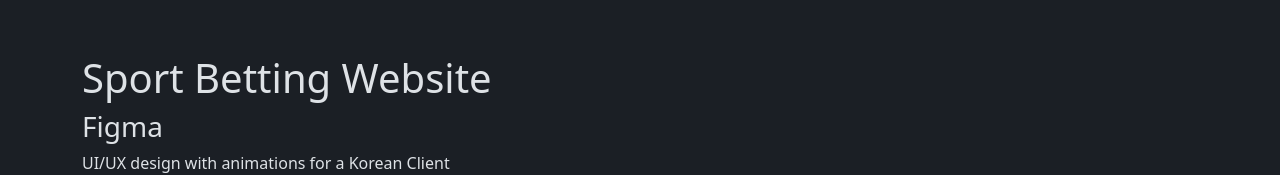
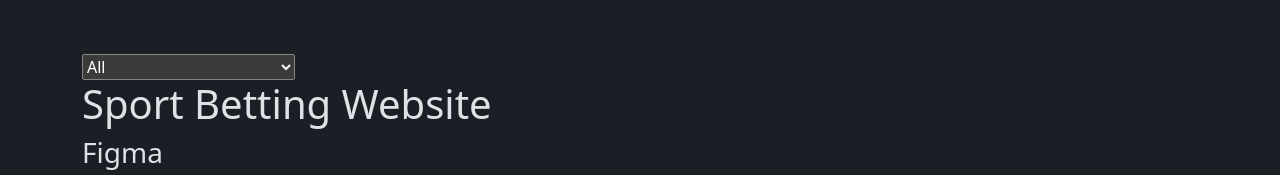
Before and after one commit to Poornajith/Portfolio, a React (Create React App) app: page /web in a window 1280 px wide. Shown: the part 543-718 px from the top of the page. Built offline with nearby package versions, Linux system fonts and the light colour scheme.

Commit message:
project filter workig

```diff
--- /dev/null
+++ b/src/Components/WebDev/Filter.jsx
@@ -0,0 +1,27 @@
+// Filter.js
+import React, { useState } from 'react';
+
+const categories = ['All', 'Design', 'Design and Development', 'Mobile App Design'];
+
+const Filter = ({ onFilterChange }) => {
+    const [selectedCategory, setSelectedCategory] = useState('All');
+
+    const handleCategoryChange = (event) => {
+        setSelectedCategory(event.target.value);
+        onFilterChange(event.target.value);
+    };
+
+    return (
+        <div>
+            <select value={selectedCategory} onChange={handleCategoryChange}>
+                {categories.map((category) => (
+                    <option key={category} value={category}>
+                        {category}
+                    </option>
+                ))}
+            </select>
+        </div>
+    );
+};
+
+export default Filter;
--- a/src/Components/WebDev/WebDevHome.jsx
+++ b/src/Components/WebDev/WebDevHome.jsx
@@ -2,10 +2,17 @@ import NavBar from "../NavBar";
 import {Container} from "react-bootstrap";
 import Slider from "./Slider";
 import Gallery from "./Gallery";
-import MaintenanceScreen from "../MaintenanceScreen";
-import {projects} from "./Projects";
+// import MaintenanceScreen from "../MaintenanceScreen";
+import {projects,filterProjects} from "./Projects";
+import Filter from './Filter';
+import {useState} from "react";
 
 export default function WebDevHome(){
+
+    const [filteredProjects, setFilteredProjects] = useState(projects);
+    const handleFilterChange = (selectedCategory) => {
+        setFilteredProjects(filterProjects(projects, selectedCategory));
+    };
 
     return(
         <div>
@@ -13,10 +20,10 @@ export default function WebDevHome(){
             <Slider></Slider>
             <Container>
                 {/*<MaintenanceScreen></MaintenanceScreen>*/}
-                {projects.map((project) => (
+                <Filter onFilterChange={handleFilterChange} />
+                {filteredProjects.map((project) => (
                     <Gallery key={project.title} image={project.images} text={project} />
                 ))}
-
             </Container>
         </div>
     )
```
